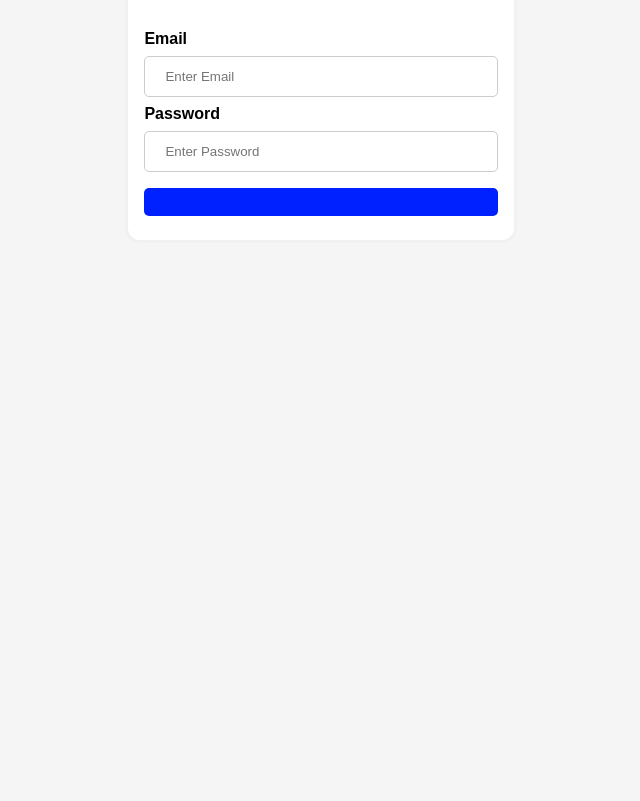
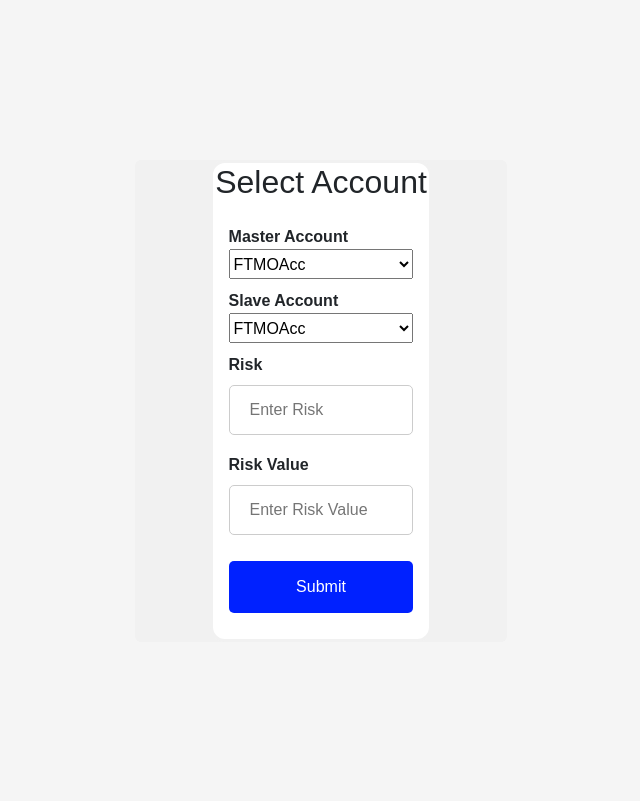
Before and after one commit to JadoreThompson/Solo-Trade-Journal-2nd-Repo, a Flask app: page /copy-trading in a window 1280 px wide. Shown: the part 315-1116 px from the top of the page, without its empty margins (319-959 px from the left). Before the commit the page ends 531 px from the top, so only its background shows below. Run offline with Flask 3, Linux system fonts and the light colour scheme; a user stored in the database is signed in.

Commit message:
Copy-Trading fixed

```diff
--- a/Solo-Trade-Journal/main.py
+++ b/Solo-Trade-Journal/main.py
@@ -77,8 +77,8 @@
     page_title = "Log-In"
 
     if request.method == "POST":
-        email = request.form["email"]
-        password = request.form["password"]
+        email = request.form['email']
+        password = request.form['password']
         user = Users.query.filter_by(email=email).first()
 
         if user:
@@ -207,7 +207,7 @@
         return render_template('accounts.html', user_accounts=user_accounts)
 
 
-@app.route('/dashboard')
+@app.route('/dashboard', methods=['POST', 'GET'])
 def dashboard():
     if 'user_id' not in session:
         return redirect('/login')
@@ -215,7 +215,7 @@
         user_id = session['user_id']
 
         # Grabbing the account ID from the link the user pressed from the account table
-        account_id1 = int(request.args.get('account_id'))
+        account_id1 = int(request.form.get('account_id'))
 
         # Getting all accounts
         endpoint = "accounts"
@@ -386,6 +386,10 @@
 
 @app.route('/copy-trading', methods=['POST', 'GET'])
 def copytrading():
+    error_message = None
+    master_account = None
+    slave_account = None
+
     if request.method == "POST":
         trading_accounts = TradingAccounts.query.filter_by(user_id=session['user_id']).all()
 
@@ -396,7 +400,9 @@
 
         if master_account == slave_account:
             error_message = "Can't be the same account"
-            return render_template('copy_trading.html', error_message=error_message)
+            return render_template('copy_trading.html',
+                                   error_message=error_message, master_account=master_account,
+                                   slave_account=slave_account, trading_accounts=trading_accounts)
 
         # Creating the copier
         endpoint = "copiers"
@@ -409,13 +415,15 @@
         }
         response = requests.post(url, headers=header, json=body)
         data = response.json()
-        print(data)
+        print("Data: \n", data)
 
         return redirect('/dashboard')
 
 
     trading_accounts = TradingAccounts.query.filter_by(user_id=session['user_id']).all()
-    return render_template('copy_trading.html', trading_accounts=trading_accounts)
+    return render_template('copy_trading.html', trading_accounts=trading_accounts,
+                           error_message=error_message, master_account=master_account,
+                           slave_account=slave_account)
 
 """
 @app.route('/submit-copy', methods=['POST', 'GET'])
--- a/Solo-Trade-Journal/templates/copy_trading.html
+++ b/Solo-Trade-Journal/templates/copy_trading.html
@@ -2,6 +2,11 @@
 <html>
 <head>
     <meta name="viewport" content="width=device-width, initial-scale=1">
+    <!-- Bootstrap Styling -->
+    <link href="https://cdn.jsdelivr.net/npm/bootstrap@5.3.3/dist/css/bootstrap.min.css"
+          rel="stylesheet" integrity="sha384-QWTKZyjpPEjISv5WaRU9OFeRpok6YctnYmDr5pNlyT2bRjXh0JMhjY6hW+ALEwIH"
+          crossorigin="anonymous">
+
     <style>
     body {font-family: Arial, Helvetica, sans-serif; background-color: #F5F5F5;}
     form {border: 3px solid #f1f1f1; background-color: white; border-radius: 15px;}
@@ -9,7 +14,6 @@
       text-align: center;
     }
 
-    card{ background-color: white; }
 
     input[type=text], input[type=password] {
       width: 100%;
@@ -37,6 +41,11 @@
 
     button:hover {
       opacity: 0.8;
+    }
+
+    select {
+        height: 30px;
+        width: 100%;
     }
 
     .cancelbtn {
@@ -77,17 +86,76 @@
     </style>
 </head>
 <body>
+<!-- Navbar Area -->
+<nav class="navbar navbar-expand-lg">
+    <div class="container-fluid">
+        <img src="#" alt="">
+        <button onclick="menuToggle()" class="navbar-toggler"
+                type="button" data-bs-toggle="collapse" data-bs-target="#navbarSupportedContent"
+                aria-controls="navbarSupportedContent" aria-expanded="false"
+                aria-label="Toggle navigation">
+            <span class="navbar-toggler-icon"></span>
+        </button>
+        <div class="collapse navbar-collapse" id="navbarSupportedContent">
+            <ul class="navbar-nav me-auto mb-2 mb-lg-0">
+                <li class="nav-item">
+                  <a class="nav-link" href="/accounts">Accounts</a>
+                </li>
+            </ul>
+        </div>
+    </div>
+    <script>
+        function menuToggle(){
+            var overlay = document.getElementById("navbarSupportedContent");
+            var computedStyle = window.getComputedStyle(overlay);
+            if (computedStyle.display === "none" || computedStyle.display === ""){
+                overlay.style.display = "flex";
+            } else {
+                overlay.style.display = "none";
+            }
+        }
+    </script>
+</nav>
+<!-- Navbar Area End -->
+
+
+
 <div class="main-container">
     <div class="card">
         <div class="card-container">
-            <form action="/login" method="post">
+            <form action="/copy-trading" method="post">
                 <h2>Select Account</h2>
                 <div class="form-items">
-                    <label for="email"><b>Email</b></label>
-                    <input type="text" placeholder="Enter Email" name="email" id="email" required>
-                    <label for="password"><b>Password</b></label>
-                    <input type="password" placeholder="Enter Password" name="password" id="password" required>
-                    <button type="submit">{{ page_title }}</button>
+                    <div class="master">
+                        <label for="master-account"><b>Master Account</b></label>
+                        <select name="master-account" id="master-account">
+                            {% for account in trading_accounts %}
+                            <option value="{{ account.id }}">{{ account.name }}</option>
+                            {% endfor %}
+                        </select>
+                    </div>
+                    <div class="slave">
+                        <label for="slave-account"><b>Slave Account</b></label>
+                        <select name="slave-account" id="slave-account">
+                            {% for account in trading_accounts %}
+                            <option value="{{ account.id }}">{{ account.name }}</option>
+                            {% endfor %}
+                        </select>
+                    </div>
+                    <div class="risk-type">
+                        <label for="risk-type"><b>Risk</b></label>
+                        <input type="text" placeholder="Enter Risk" name="risk-type" id="risk-type" required>
+                    </div>
+                    <div class="risk-value">
+                        <label for="risk-value"><b>Risk Value</b></label>
+                        <input type="text" placeholder="Enter Risk Value" name="risk-value" id="risk-value" required>
+                    </div>
+                    <button type="submit">Submit</button>
+                    <div class="error">
+                        {% if error_message %}
+                        <p>{{ error_message }}</p>
+                        {% endif %}
+                    </div>
                 </div>
             </form>
         </div>
@@ -105,12 +173,22 @@
             display: flex;
             justify-content: center;
             align-items: center;
+            border: none;
+            background-color: #f1f1f1;
         }
 
         .card-container {
             width: 60%;
             border-radius: 10px;
         }
+
+        .form-items > * {
+            margin-bottom: 10px;
+        }
+
+        .form-items > button {
+            margin-bottom: 0;
+        }
     </style>
 </div>
 </body>
--- a/Solo-Trade-Journal/templates/dashboard.html
+++ b/Solo-Trade-Journal/templates/dashboard.html
@@ -33,7 +33,7 @@
         justify-content: space-between;
         width: 100%;
         height: 50px;
-        background-color: white;
+        background-color: rgba(0, 0, 0, 0);
         margin-bottom: 10px;
       }
 
```
